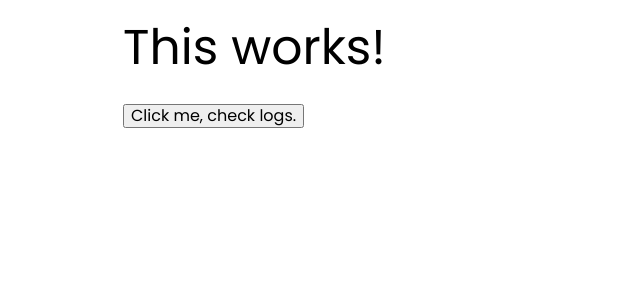
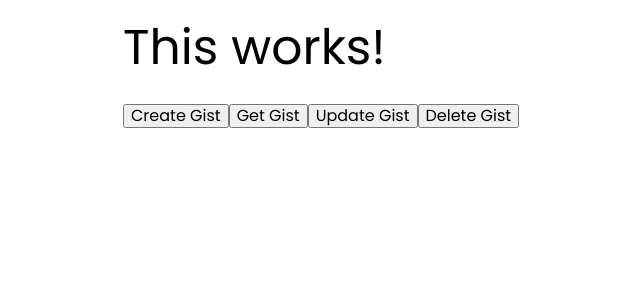
Before and after one commit to kylecarhart/Gist-Journal, a React (Create React App) app: page / in a window 1280 px wide. Shown: the top 300 px of the page, without its empty margins (67-707 px from the left). Built offline with nearby package versions, Linux system fonts and the light colour scheme.

Commit message:
WIP gist api

```diff
--- a/src/App.tsx
+++ b/src/App.tsx
@@ -1,24 +1,54 @@
-import React from "react";
+import React, { useState } from "react";
 import styled from "styled-components";
-import { useGistAPI } from "./hooks/useGistAPI";
+import { Gist } from "./gist/gist.types";
+import { GistAPI } from "./gist/GistAPI";
 
 export default function App() {
-  const GistAPI = useGistAPI(""); // NOTE: put PAT here
+  const gistAPI = GistAPI(""); // NOTE: put PAT here
+  const [gist, setGist] = useState<Gist | null>(null);
 
-  async function handleClick() {
-    const { files } = await GistAPI.get(""); // NOTE: put example gist id here
-    for (const key in files) {
-      if (Object.prototype.hasOwnProperty.call(files, key)) {
-        const { content } = files[key];
-        console.log(content);
-      }
+  async function createGist() {
+    let res = await gistAPI.createGist({
+      description: "Journal 2020",
+      public: false,
+      files: {
+        "yikes.md": { content: "This was just created" },
+      },
+    });
+    setGist(res);
+    console.log(res);
+  }
+
+  async function getGist() {
+    let res = await gistAPI.getGist("");
+    console.log(res);
+  }
+
+  async function updateGist() {
+    if (gist) {
+      let res = await gistAPI.updateGist(gist.id, {
+        files: {
+          "yikes.md": { content: "again" },
+        },
+      });
+      console.log(res);
+    }
+  }
+
+  async function deleteGist() {
+    if (gist) {
+      let res = await gistAPI.deleteGist(gist.id);
+      console.log(res);
     }
   }
 
   return (
     <AppWrapper>
       <h1>This works!</h1>
-      <button onClick={handleClick}>Click me, check logs.</button>
+      <button onClick={createGist}>Create Gist</button>
+      <button onClick={getGist}>Get Gist</button>
+      <button onClick={updateGist}>Update Gist</button>
+      <button onClick={deleteGist}>Delete Gist</button>
     </AppWrapper>
   );
 }
--- /dev/null
+++ b/src/gist/GistAPI.ts
@@ -0,0 +1,79 @@
+import { Gist } from "./gist.types";
+
+const BASE_URL: string = "https://api.github.com/gists";
+
+interface FileRequest {
+  content: string;
+  filename?: string;
+}
+
+export function GistAPI(token: string) {
+  const headers = {
+    authorization: `token ${token}`,
+    accept: "application/vnd.github.v3+json",
+  };
+
+  /**
+   * Retrieve a Gist based on the provided ID.
+   * @param gistId - The ID of the Gist.
+   */
+  async function getGist(gistId: string): Promise<Gist> {
+    const res = await fetch(`${BASE_URL}/${gistId}`, {
+      headers,
+    });
+
+    return await res.json();
+  }
+
+  /**
+   * Create a gist.
+   * @param gist - Gist request object.
+   */
+  async function createGist(gist: {
+    files: { [key: string]: FileRequest };
+    public: boolean;
+    description?: string;
+  }): Promise<Gist> {
+    const res = await fetch(BASE_URL, {
+      method: "POST",
+      headers,
+      body: JSON.stringify({ description: "", ...gist }),
+    });
+
+    return await res.json();
+  }
+
+  /**
+   * Update a gist with the provided ID.
+   * @param gistId - The ID of the Gist.
+   * @param gist - Gist request object.
+   */
+  async function updateGist(
+    gistId: string,
+    gist: {
+      description?: string;
+      files: { [key: string]: FileRequest };
+    }
+  ): Promise<Gist> {
+    const res = await fetch(`${BASE_URL}/${gistId}`, {
+      method: "PATCH",
+      headers,
+      body: JSON.stringify({ ...gist }),
+    });
+
+    return await res.json();
+  }
+
+  /**
+   * Deletes a gist based on the provided ID.
+   * @param gistId - The ID of the Gist.
+   */
+  async function deleteGist(gistId: string) {
+    await fetch(`${BASE_URL}/${gistId}`, {
+      method: "DELETE",
+      headers,
+    });
+  }
+
+  return { getGist, createGist, updateGist, deleteGist };
+}
--- a/src/hooks/useGistAPI.ts
+++ /dev/null
@@ -1,19 +0,0 @@
-import { GistResponse } from "../types/gists";
-
-const BASE_URL: string = "https://api.github.com/gists/";
-
-export function useGistAPI(token: string) {
-  const headers = {
-    authorization: `token ${token}`,
-    accept: "application/vnd.github.v3+json",
-  };
-
-  async function get(gistID: string): Promise<GistResponse> {
-    const res = await fetch(`${BASE_URL}${gistID}`, {
-      headers,
-    });
-    return await res.json();
-  }
-
-  return { get };
-}
```
Also changed, not shown: src/gist/gist.types.ts (added, +65 -0 lines), src/types/gists.d.ts (deleted, +0 -32 lines).
